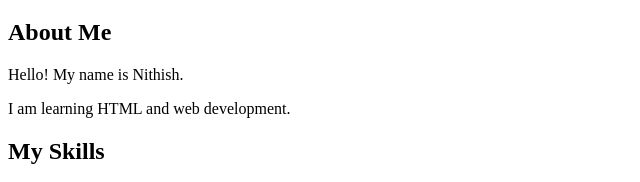
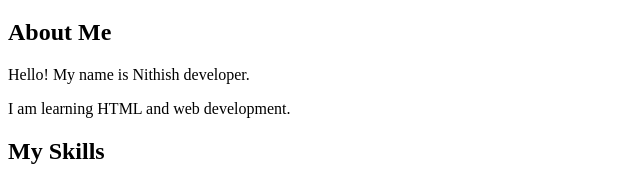
Before and after one commit to nithish6387-cmyk/htlmrepo, a plain HTML site: page index.html in a window 1280 px wide. Shown: the part 721-903 px from the top of the page, 0-640 px from the left. Drawn offline with Linux system fonts and the light colour scheme.

Commit message:
Update developer introduction text in index.html

```diff
--- a/index.html
+++ b/index.html
@@ -58,7 +58,7 @@
     <h1>Welcome to My Website</h1>
     <h2>About Me</h2>
 
-    <p>Hello! My name is Nithish.</p>
+    <p>Hello! My name is Nithish developer.</p>
     <p>I am learning HTML and web development.</p>
 
     <h2>My Skills</h2>
```
